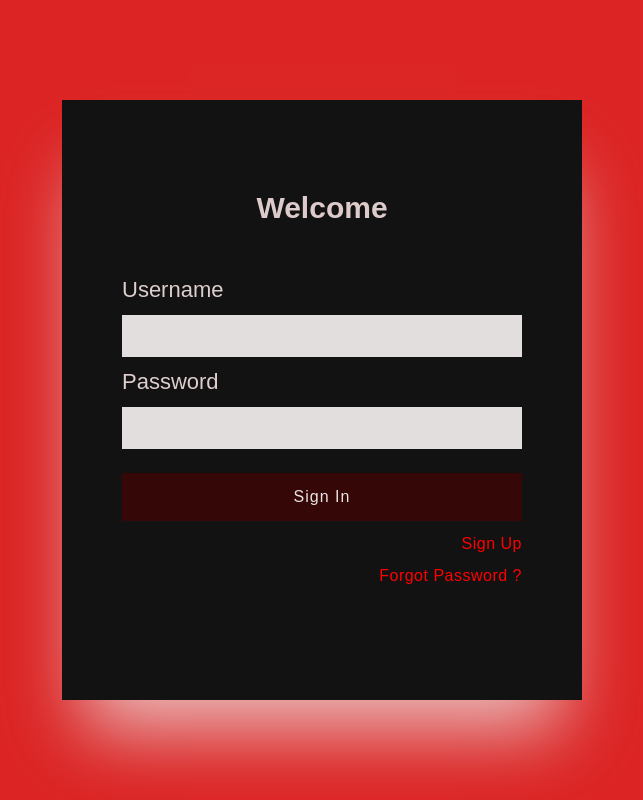
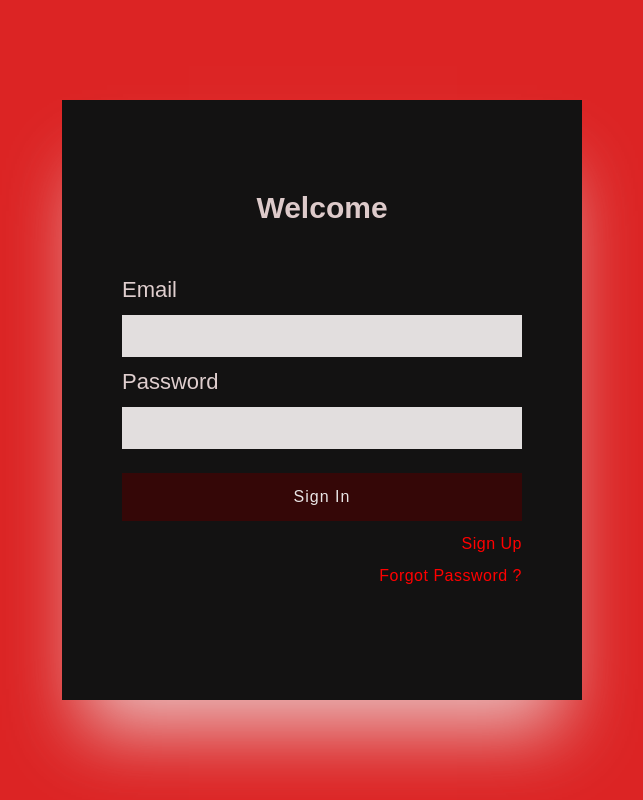
Before and after one commit to logan-giese/whiteboard-course-management, a React (Create React App) app: page /about in a window 1280 px wide. Shown: the whole page, without its empty margins (318-961 px from the left). Built offline with nearby package versions, Linux system fonts and the light colour scheme; no server answers; the HTML template or start-up script is replaced by a standard one.

Commit message:
Reorganization and formatting for merge
Dashboard.js has been restored to App.js, and App.js (login version) has been renamed to OpeningPage.js

```diff
--- a/src/App.js
+++ b/src/App.js
@@ -1,155 +1,34 @@
-import React, {useEffect, useState} from 'react';
-import fire from "./services/firebase";
-import Login from"./Login"
-import Dashboard from './Dashboard'
-import './App.css';
+import React from "react";
+import "./App.css";
+import { BrowserRouter, Route, Switch } from "react-router-dom";
+import * as ReactBootStrap from "react-bootstrap";
+import About from "./components/About";
+import Profile from "./components/Profile";
+import Courses from "./components/Courses";
+import Messages from "./components/Messages";
+import Home from "./components/Home";
+import ServiceTestPage from "./components/test/ServiceTestPage";
+import { Navigation } from "./components/Navigation";
 
-const App = () => {
-  const [user, setUser] = useState('');
-  const [email, setEmail] = useState('');
-  const [password, setPassword] = useState('');
-  const [forgotPassword, setForgotPassword] = useState(false);
-  const [confirmPassword, setConfirmPassword] = useState('');
-  const [emailError, setEmailError] = useState('');
-  const [passwordError, setPasswordError] = useState('');
-  const [confirmPasswordError, setConfirmPasswordError] = useState('');
-  const [hasAccount, setHasAccount] = useState(true);
-  const [loading, setLoading] = useState(false);
-
-
-
-  const clearInputs = () =>{
-    setEmail('');
-    setPassword('');
-    setConfirmPassword('')
-  }
-  const clearErrors = () =>{
-    setEmailError('');
-    setPasswordError('');
-    setConfirmPasswordError('')
-  }
-const handleLogin = () =>{
-  setLoading(true)
-  clearErrors();
-  fire
-  .auth()
-  .signInWithEmailAndPassword(email, password).then((user)=>{
-    setLoading(false)
-    setUser(user)
-    clearInputs()
-  })
-  .catch(err =>{
-    setLoading(false)
-    switch(err.code){
-      case "auth/invalid-email":
-      case "auth/user-disabled":
-      case "auth/user-not-found":
-      setEmailError(err.message);
-      break;
-      case "auth/wrong-password":
-        setPasswordError(err.message);
-        break;
-    }
-  });
-
-
-}
-
-const validateConfirmPassword=(password,confirmPassword )=>{
-  if(password==confirmPassword){
-    return true
-  }
-  else{
-    setConfirmPasswordError("Password doesn't match")
-    return false
-  }
-}
-
-const handlesignUp = () =>{
-  setLoading(true)
-  if(!(validateConfirmPassword(password, confirmPassword))){
-    setLoading(false)
-    return
-  }
-  clearErrors();
-  fire
-  .auth()
-  .createUserWithEmailAndPassword(email, password).then((user)=>{
-    setLoading(false)
-    setUser(user)
-    clearInputs()
-  })
-  .catch(err =>{
-    setLoading(false)
-    switch(err.code){
-      case "auth/email-already-in-use":
-      case "auth/invalid-email":
-      setEmailError(err.message);
-      break;
-      case "auth/weak-password":
-        setPasswordError(err.message);
-        break;
-    }
-  });
-
-
-}
-
-const resetPassword=(email)=>{
-  setLoading(true)
-   return fire.auth().sendPasswordResetEmail(email).then(()=>{
-    clearErrors()
-    clearInputs()
-    setLoading(false)
-  })
-}
-const handleLogout = ()=>{
-  fire.auth().signOut();
-};
-const authListener = ()=>{
-  fire.auth().onAuthStateChanged((user) => {
-    if(user){
-      clearInputs();
-   setUser(user);
-    }
-    else{
-      setUser("");
-    }
-  });
-}
-useEffect(() => {
-  authListener();
-},[]);
+function App({ handleLogout, user }) {
   return (
-    <div className = "App">
-      {user ? (
-        <Dashboard handleLogout={handleLogout} />
-      ) : (
-     <Login
-     email = {email}
-     setEmail = {setEmail}
-     password = {password}
-     setPassword = {setPassword}
-     handleLogin = {handleLogin}
-     handlesignUp = {handlesignUp}
-     hasAccount = {hasAccount}
-     setHasAccount = {setHasAccount}
-     emailError = {emailError}
-     passwordError = {passwordError}
-     confirmPassword={confirmPassword}
-     setConfirmPassword={setConfirmPassword}
-     confirmPasswordError={confirmPasswordError}
-     forgotPassword={forgotPassword}
-     setForgotPassword={setForgotPassword}
-     resetPassword={resetPassword}
-     loading={loading}
-     setLoading={setLoading}
-     user={user}
-     setUser={setUser}
-     />
-      )}
-    </div>
+    <BrowserRouter>
+      <div className="Container">
+        <h1 className="m-3 d-flex justify-content-center">OC BLACKBOARD</h1>
+        <button onClick={handleLogout}>Logout</button>
+        <Navigation />
+        <div className="route">
+          <Switch>
+            <Route path="/" component={Home} exact />
+            <Route path="/about" component={About} />
+            <Route path="/profile" component={Profile} />
+            <Route path="/courses" component={Courses} />
+            <Route path="/messages" component={Messages} />
+            <Route path="/service-tests" component={ServiceTestPage} />
+          </Switch>
+        </div>
+      </div>
+    </BrowserRouter>
   );
 }
-
 export default App;
--- a/src/Dashboard.js
+++ /dev/null
@@ -1,36 +0,0 @@
-import React from 'react';
-import './App.css';
-import {BrowserRouter, Route, Switch} from 'react-router-dom';
-import * as ReactBootStrap from 'react-bootstrap'
-import About from './components/About'
-import Profile from './components/Profile'
-import Courses from './components/Courses'
-import Messages from './components/Messages'
-import Home from './components/Home'
-import ServiceTestPage from './components/test/ServiceTestPage'
-import {Navigation} from './components/Navigation'
-import logo from './logo.svg';
-
-function App({handleLogout}) {
-  return (
- <BrowserRouter>
- <div className = "Container">
- {/* <img src={logo} className ="App-logo" alt ="logo" /> */}
-   <h1 className = "m-3 d-flex justify-content-center">OC BLACKBOARD</h1>
-   <button onClick={handleLogout} >Logout</button>
-   <Navigation/>
-   <div className = "route">
-   <Switch>
-     <Route path='/' component={Home} exact />
-     <Route path='/about' component={About} />
-     <Route path='/profile' component={Profile} />
-     <Route path='/courses' component={Courses} />
-     <Route path ='/messages' component ={Messages}/>
-     <Route path='/service-tests' component={ServiceTestPage} />
-   </Switch>
- </div>
- </div>
- </BrowserRouter>
-  );
-}
-export default App;
--- /dev/null
+++ b/src/OpeningPage.js
@@ -0,0 +1,152 @@
+import React, { useEffect, useState } from "react";
+import firebase from "./services/firebase";
+import Login from "./components/Login";
+import App from "./App";
+import "./App.css";
+
+const OpeningPage = () => {
+  const [user, setUser] = useState("");
+  const [email, setEmail] = useState("");
+  const [password, setPassword] = useState("");
+  const [forgotPassword, setForgotPassword] = useState(false);
+  const [confirmPassword, setConfirmPassword] = useState("");
+  const [emailError, setEmailError] = useState("");
+  const [passwordError, setPasswordError] = useState("");
+  const [confirmPasswordError, setConfirmPasswordError] = useState("");
+  const [hasAccount, setHasAccount] = useState(true);
+  const [loading, setLoading] = useState(false);
+
+  const clearInputs = () => {
+    setEmail("");
+    setPassword("");
+    setConfirmPassword("");
+  };
+  const clearErrors = () => {
+    setEmailError("");
+    setPasswordError("");
+    setConfirmPasswordError("");
+  };
+  const handleLogin = () => {
+    setLoading(true);
+    clearErrors();
+    firebase
+      .auth()
+      .signInWithEmailAndPassword(email, password)
+      .then((user) => {
+        setLoading(false);
+        setUser(user);
+        clearInputs();
+      })
+      .catch((err) => {
+        setLoading(false);
+        switch (err.code) {
+          case "auth/invalid-email":
+          case "auth/user-disabled":
+          case "auth/user-not-found":
+            setEmailError(err.message);
+            break;
+          case "auth/wrong-password":
+            setPasswordError(err.message);
+            break;
+        }
+      });
+  };
+
+  const validateConfirmPassword = (password, confirmPassword) => {
+    if (password == confirmPassword) {
+      return true;
+    } else {
+      setConfirmPasswordError("Password doesn't match");
+      return false;
+    }
+  };
+
+  const handlesignUp = () => {
+    setLoading(true);
+    if (!validateConfirmPassword(password, confirmPassword)) {
+      setLoading(false);
+      return;
+    }
+    clearErrors();
+    firebase
+      .auth()
+      .createUserWithEmailAndPassword(email, password)
+      .then((user) => {
+        setLoading(false);
+        setUser(user);
+        clearInputs();
+      })
+      .catch((err) => {
+        setLoading(false);
+        switch (err.code) {
+          case "auth/email-already-in-use":
+          case "auth/invalid-email":
+            setEmailError(err.message);
+            break;
+          case "auth/weak-password":
+            setPasswordError(err.message);
+            break;
+        }
+      });
+  };
+
+  const resetPassword = (email) => {
+    setLoading(true);
+    return firebase
+      .auth()
+      .sendPasswordResetEmail(email)
+      .then(() => {
+        clearErrors();
+        clearInputs();
+        setLoading(false);
+      });
+  };
+  const handleLogout = () => {
+    firebase.auth().signOut();
+  };
+  const authListener = () => {
+    firebase.auth().onAuthStateChanged((user) => {
+      if (user) {
+        clearInputs();
+        setUser(user);
+      } else {
+        setUser("");
+      }
+    });
+  };
+  useEffect(() => {
+    authListener();
+  }, []);
+  return (
+    <div>
+      {user ? (
+        <App handleLogout={handleLogout} user={user} />
+      ) : (
+        <Login
+          email={email}
+          setEmail={setEmail}
+          password={password}
+          setPassword={setPassword}
+          handleLogin={handleLogin}
+          handlesignUp={handlesignUp}
+          hasAccount={hasAccount}
+          setHasAccount={setHasAccount}
+          emailError={emailError}
+          passwordError={passwordError}
+          confirmPassword={confirmPassword}
+          setConfirmPassword={setConfirmPassword}
+          confirmPasswordError={confirmPasswordError}
+          forgotPassword={forgotPassword}
+          setForgotPassword={setForgotPassword}
+          resetPassword={resetPassword}
+          loading={loading}
+          setLoading={setLoading}
+          user={user}
+          setUser={setUser}
+        />
+      )}
+    </div>
+  );
+};
+
+export default OpeningPage;
--- a/src/Login.js
+++ b/src/components/Login.js
@@ -29,7 +29,7 @@ const Login = (props) => {
         <h1 className="head" align="center">
           Welcome{" "}
         </h1>
-        <label>Username</label>
+        <label>Email</label>
         <input
           type="text"
           autoFocus
@@ -110,4 +110,5 @@ const Login = (props) => {
     </section>
   );
 };
+
 export default Login;
--- a/src/index.js
+++ b/src/index.js
@@ -5,13 +5,13 @@ import reportWebVitals from './reportWebVitals';
 
 // Main app files
 import './index.css';
-import App from './App';
+import OpeningPage from './OpeningPage';
 
 
 // Render the app
 ReactDOM.render(
   <React.StrictMode>
-    <App />
+    <OpeningPage />
   </React.StrictMode>,
   document.getElementById('root')
 );
--- a/src/services/firebase.js
+++ b/src/services/firebase.js
@@ -1,21 +1,18 @@
-import firebase from 'firebase';
+import firebase from "firebase/app";
 import "firebase/firestore";
+import "firebase/auth";
 
-  // Web app's Firebase configuration
-  var firebaseConfig = {
-
+// Firebase configuration for the project
+const firebaseConfig = {
   apiKey: "AIzaSyDwpAGRWo_GikLeCdhRPbxJBm1g-uwIq_M",
   authDomain: "whiteboard-course-management.firebaseapp.com",
   projectId: "whiteboard-course-management",
   storageBucket: "whiteboard-course-management.appspot.com",
   messagingSenderId: "215690108847",
-    appId: "1:215690108847:web:bcfbccc0fd574d4c05195a"
-
+  appId: "1:215690108847:web:bcfbccc0fd574d4c05195a",
 };
 
+// Initialize Firebase
+firebase.initializeApp(firebaseConfig);
 
-
-  // Initialize Firebase
-  const fire = firebase.initializeApp(firebaseConfig);
-
-  export default fire;
+export default firebase;
```
Also changed, not shown: src/App.css (+16 -11 lines). Lines whose indentation alone changed are shown as unchanged.
